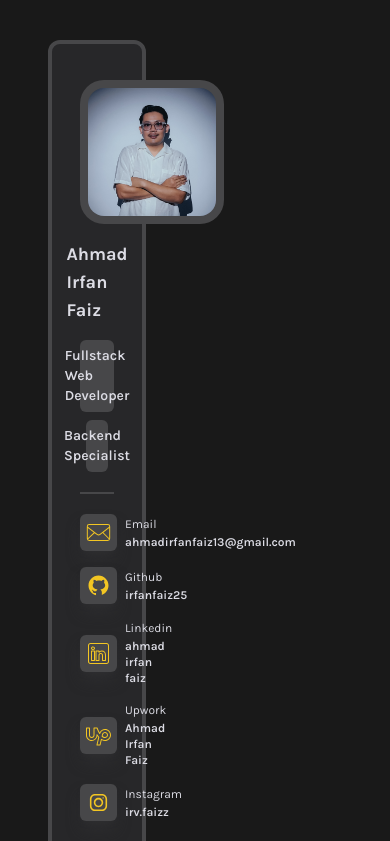
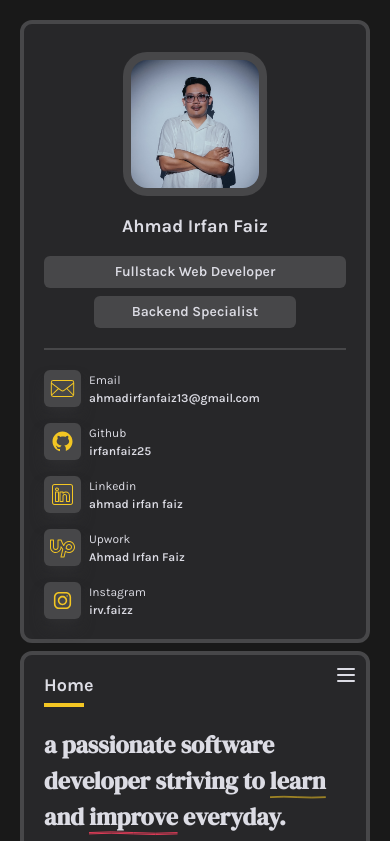
Before and after one commit to irfanfaiz25/new-portfolio, a React (Vite) app: page /home in a window 390 px wide. Shown: the top 841 px of the page. Built offline with nearby package versions, Linux system fonts and the light colour scheme; a web font is replaced by a local one.

Commit message:
fix: fix some mobile views

```diff
--- a/src/App.jsx
+++ b/src/App.jsx
@@ -9,7 +9,7 @@ import Blog from "./assets/components/main/Blog";
 function App() {
   return (
     <>
-      <section className="block md:flex justify-between px-12 py-10 space-x-4">
+      <section className="block md:flex justify-between px-5 py-5 lg:px-12 lg:py-10 space-x-0 md:space-x-4 space-y-2 md:space-y-0">
         <ProfileSection />
 
         <Routes>
--- a/src/assets/components/main/Home.jsx
+++ b/src/assets/components/main/Home.jsx
@@ -4,7 +4,7 @@ const Home = () => {
   return (
     <Index>
       <div className="justify-center animate-[fadeIn_0.5s_ease-in-out]">
-        <div className="text-left space-y-5 text-2xl md:text-5xl font-bold text-main-text font-serif leading-12">
+        <div className="text-left space-y-5 text-2xl md:text-4xl lg:text-5xl font-bold text-main-text font-serif leading-9 md:leading-10 lg:leading-12">
           <h1>
             a passionate software developer striving to{" "}
             <span className="relative inline-block">
@@ -47,7 +47,7 @@ const Home = () => {
             everyday.
           </h1>
         </div>
-        <div className="mt-6 text-left text-lg font-light text-main-text">
+        <div className="mt-6 text-left text-sm md:text-lg font-light text-main-text">
           My personal hub for{" "}
           <span className="text-secondary-text font-semibold">creativity</span>,{" "}
           <span className="text-tertiary-text font-semibold">exploration</span>,
--- a/src/assets/components/main/NavbarHeader.jsx
+++ b/src/assets/components/main/NavbarHeader.jsx
@@ -1,4 +1,5 @@
 import { Link } from "react-router";
+import { useState } from "react";
 
 const NavbarHeader = () => {
   const menus = [
@@ -19,23 +20,55 @@ const NavbarHeader = () => {
       path: "/blog",
     },
   ];
+
+  const [isMenuOpen, setIsMenuOpen] = useState(false);
+
   return (
     <div className="flex w-full justify-between ps-5">
-      <div>
-        <h1
-          className="text-main-text text-2xl font-bold items-end pt-4 animate-[lineFadeSlide_0.3s_ease-in-out]
-  transition-all duration-300"
-        >
+      <div className="w-full md:w-auto">
+        <h1 className="text-main-text text-lg md:text-xl lg:text-2xl font-bold items-end pt-4 animate-[lineFadeSlide_0.3s_ease-in-out] transition-all duration-300">
           {menus.find((menu) => menu.path === window.location.pathname)
             ?.label || "Home"}
         </h1>
-        <div
-          className="mt-2 w-10 h-1 bg-tertiary-bg animate-[lineGrow_0.3s_ease-in-out]
-  transition-all duration-300"
-        ></div>
+        <div className="mt-1 md:mt-2 w-10 h-1 bg-tertiary-bg animate-[lineGrow_0.3s_ease-in-out] transition-all duration-300"></div>
       </div>
-      <nav className="w-full block md:w-auto">
-        <ul className="font-medium flex flex-col md:flex-row p-3 bg-[#323233] border-b-2 border-s-2 border-main-border rounded-bl-2xl rounded-tr-lg">
+      <nav className="w-full block md:w-auto relative">
+        {/* Hamburger Button */}
+        <button
+          className="md:hidden p-2 text-main-text hover:text-secondary-text float-right"
+          onClick={() => setIsMenuOpen(!isMenuOpen)}
+        >
+          <svg
+            className="w-6 h-6"
+            fill="none"
+            stroke="currentColor"
+            viewBox="0 0 24 24"
+          >
+            {isMenuOpen ? (
+              <path
+                strokeLinecap="round"
+                strokeLinejoin="round"
+                strokeWidth={2}
+                d="M6 18L18 6M6 6l12 12"
+              />
+            ) : (
+              <path
+                strokeLinecap="round"
+                strokeLinejoin="round"
+                strokeWidth={2}
+                d="M4 6h16M4 12h16M4 18h16"
+              />
+            )}
+          </svg>
+        </button>
+
+        {/* Menu Items */}
+        <ul
+          className={`font-medium flex flex-col md:flex-row p-1.5 lg:p-2 bg-[#323233] border-b-2 border-s-2 border-main-border rounded-bl-2xl rounded-tr-lg ${
+            isMenuOpen ? "block" : "hidden"
+          } md:flex
+      transition-all duration-300 ease-in-out md:static md:shadow-none md:w-auto absolute top-10 md:top-full right-0 z-50 w-48 shadow-lg mt-2 md:mt-0 `}
+        >
           {menus.map((menu, index) => (
             <li key={index}>
               <Link
@@ -44,7 +77,8 @@ const NavbarHeader = () => {
                   window.location.pathname === menu.path
                     ? "text-secondary-text font-semibold"
                     : "text-main-text hover:text-secondary-text"
-                } py-2 px-5 transition-colors duration-300`}
+                } py-2 px-3 lg:px-5 transition-colors duration-300 block`}
+                onClick={() => setIsMenuOpen(false)}
               >
                 {menu.label}
               </Link>
--- a/src/assets/components/profile/ProfileSection.jsx
+++ b/src/assets/components/profile/ProfileSection.jsx
@@ -9,7 +9,7 @@ const ProfileSection = () => {
 
   return (
     <>
-      <div className="w-1/3 bg-main-bg border-4 border-main-border h-fit rounded-xl p-7">
+      <div className="w-full md:w-1/4 bg-main-bg border-4 border-main-border h-fit rounded-xl p-5 md:p-3 lg:p-7">
         <div className="flex justify-center items-center p-2 bg-secondary-bg w-36 h-36 rounded-3xl mx-auto mt-2">
           <img
             src={Profile}
--- a/tailwind.config.js
+++ b/tailwind.config.js
@@ -9,6 +9,7 @@ export default {
       },
       fontSize: {
         "5xl": "2.8rem",
+        "6xl": "3.2rem",
       },
       lineHeight: {
         12: "3rem",
@@ -62,6 +63,10 @@ export default {
           "0%": { "stroke-dasharray": "0 1000", "stroke-dashoffset": "-1000" },
           "100%": { "stroke-dasharray": "1000 1000", "stroke-dashoffset": "0" },
         },
+        highlight: {
+          "0%": { width: "0%", opacity: "0" },
+          "100%": { width: "11rem", opacity: "0.8" },
+        },
       },
       animation: {
         "modal-fade": "fadeIn 0.3s ease-in-out",
```
